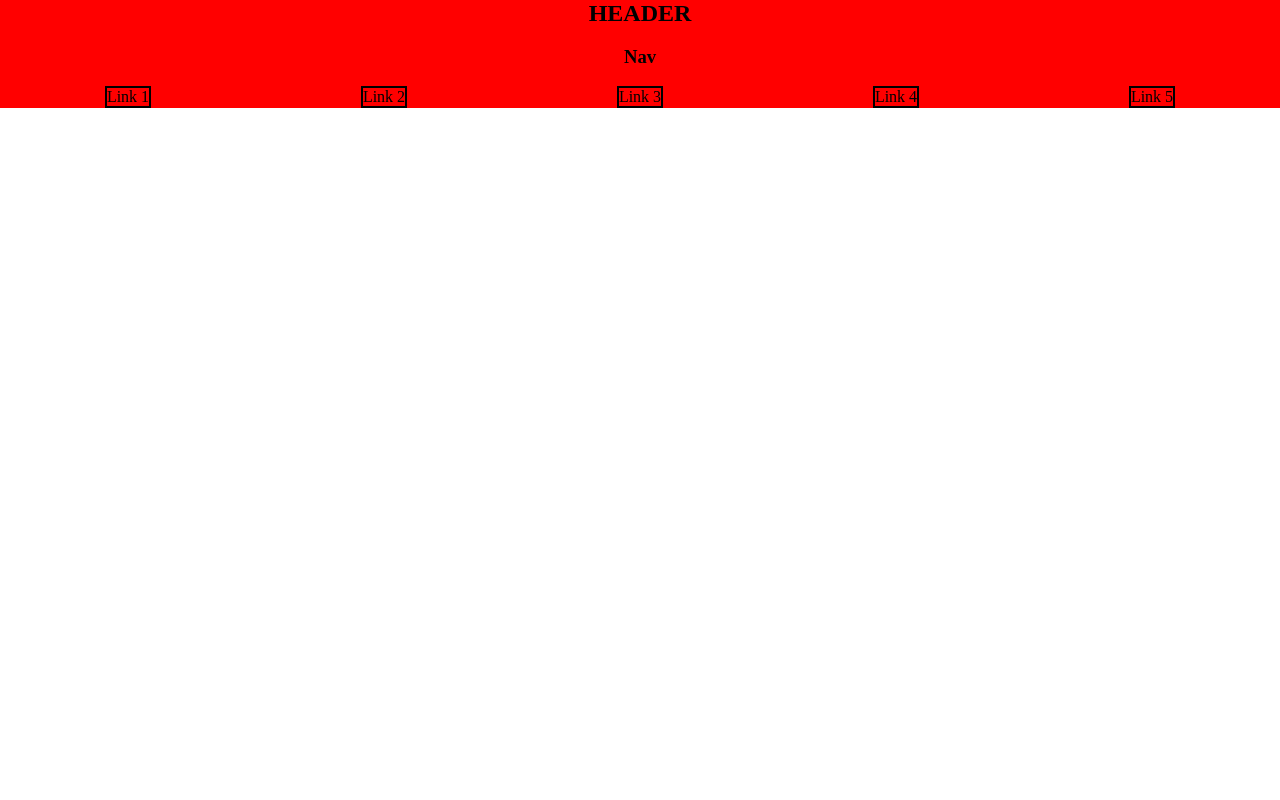
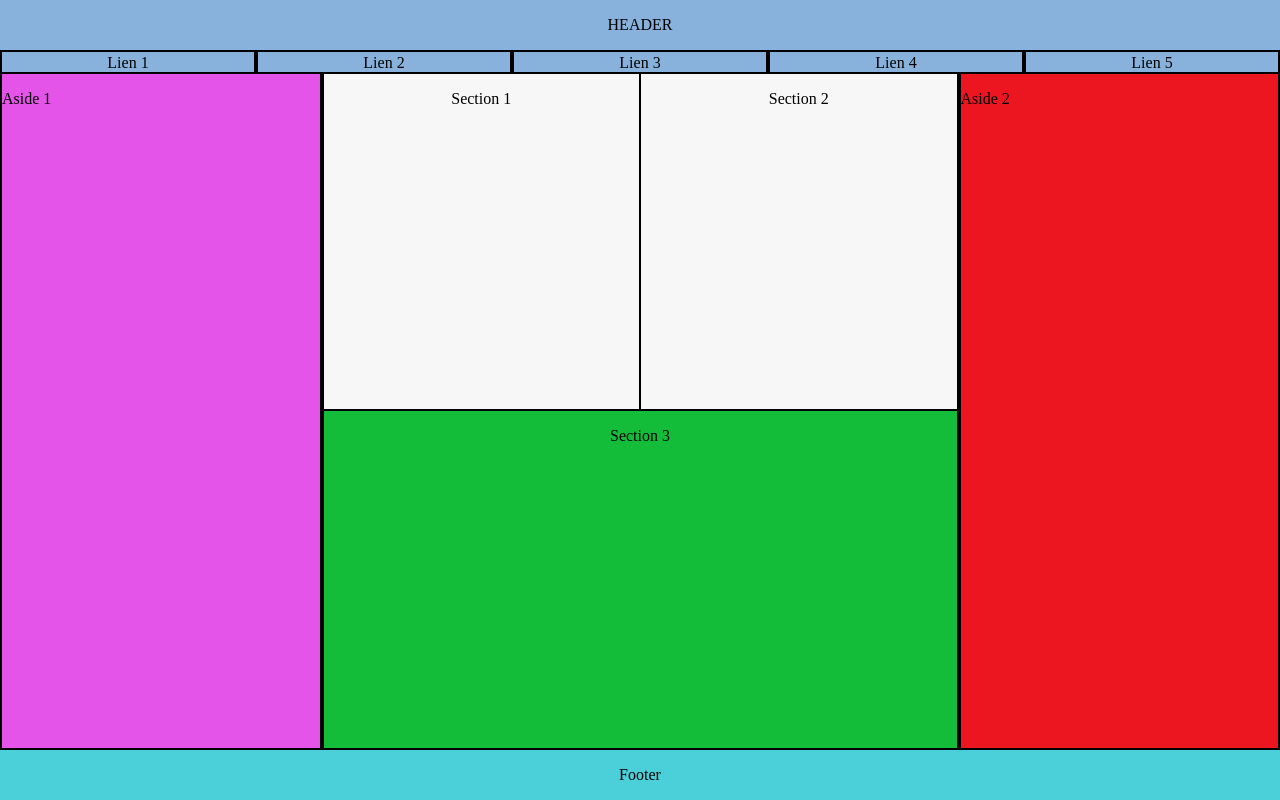
Before and after one commit to LksRolls/ExerciceFlex, a plain HTML site: page index.html in a window 1280 px wide. Drawn offline with Linux system fonts and the light colour scheme.

Commit message:
Exercice fini

```diff
--- a/assets/styles/style.css
+++ b/assets/styles/style.css
@@ -1,25 +1,101 @@
-body{
+body {
+    display: flex;
+    flex-direction: column;
+    min-height: 100vh;
     margin: 0;
 }
 
-nav{
-    background-color: red;
-    color: black;
+header {
+    width: 100%;
+    background-color: #88b2db;
+    text-align: center;
+    display: flex;
+    flex-direction: column;
+    justify-content: center;
+    align-items: center;
+    padding: 0;
+}
+
+header ol {
+    display: flex;
+    justify-content: space-around;
+    list-style-type: none;
+    padding: 0;
+    margin: 0;
+    width: 100%;
+}
+
+header ol li {
+    flex: 1;
     text-align: center;
 }
 
-nav h1{
-    margin: 0;
-}
-
-#listeNav{
-    display: flex;
-    justify-content: space-around;
-    list-style-type: none;
-}
-
-nav a{
+header ol li a {
     text-decoration: none;
     color: black;
     border: 2px solid black;
+    display: flex;
+    justify-content: center;
+    align-items: center;
+    height: 100%;
 }
+
+
+footer {
+    width: 100%;
+    background-color: #4bcfd8;
+    text-align: center;
+}
+
+main {
+    display: flex;
+    flex: 1;
+}
+
+.aside1, .aside2 {
+    flex: 1;
+    background-color: #e454e9;
+    border: black 2px solid;
+}
+
+.aside2 {
+    background-color: #eb1620;
+}
+
+.sections {
+    display: flex;
+    flex-direction: column;
+    flex: 2;
+    border: black 1px solid;
+}
+
+.section-container {
+    display: flex;
+    flex: 1;
+}
+
+.section1, .section2 {
+    flex: 1;
+    display: flex;
+    align-items: flex-start;
+    justify-content: center;
+}
+
+.section1 {
+    background-color: #f7f7f7;
+    border: black 1px solid;
+}
+
+.section2 {
+    background-color: #f7f7f7;
+    border: black 1px solid;
+}
+
+.section3 {
+    flex: 1;
+    display: flex;
+    align-items: flex-start;
+    justify-content: center;
+    background-color: #14bd39;
+    border: black 1px solid;
+}
--- a/index.html
+++ b/index.html
@@ -3,26 +3,43 @@
 <head>
     <meta charset="UTF-8">
     <meta name="viewport" content="width=device-width, initial-scale=1.0">
-    <title>Exo Flex</title>
-    <link rel="stylesheet" href="/assets/styles/style.css">
+    <link rel="stylesheet" href="assets/styles/style.css">
+    <title>Exercice Flex</title>
 </head>
 <body>
-    <nav>
-        <div id="titreNav">
-            <h1>
-                HEADER
-            </h1>
-            <h3>
-                Nav
-            </h3>
+    <header>
+        <p>HEADER</p>
+        <ol>
+            <li><a href="#">Lien 1</a></li>
+            <li><a href="#">Lien 2</a></li>
+            <li><a href="#">Lien 3</a></li>
+            <li><a href="#">Lien 4</a></li>
+            <li><a href="#">Lien 5</a></li>
+        </ol>
+    </header>
+    <main>
+        <aside class="aside1">
+            <p>Aside 1</p>
+        </aside>
+        <div class="sections">
+            <div class="section-container">
+                <section class="section1">
+                    <p>Section 1</p>
+                </section>
+                <section class="section2">
+                    <p>Section 2</p>
+                </section>
+            </div>
+            <section class="section3">
+                <p>Section 3</p>
+            </section>
         </div>
-        <div id="listeNav">
-            <a href="#">Link 1</a>
-            <a href="#">Link 2</a>
-            <a href="#">Link 3</a>
-            <a href="#">Link 4</a>
-            <a href="#">Link 5</a>
-        </div>
-    </nav>
+        <aside class="aside2">
+            <p>Aside 2</p>
+        </aside>
+    </main>
+    <footer>
+        <p>Footer</p>
+    </footer>
 </body>
 </html>
```
